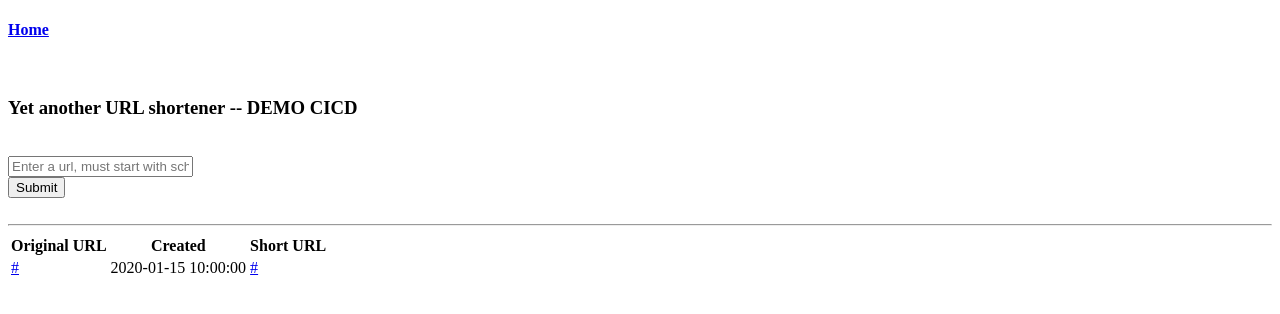
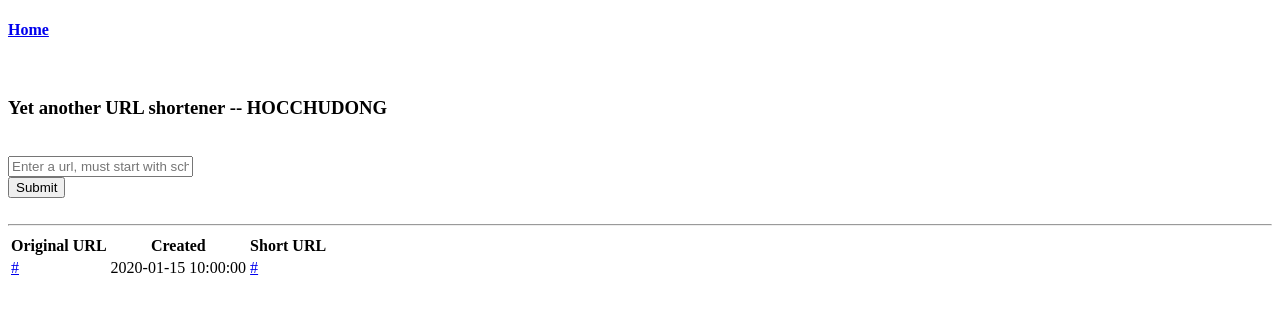
Before and after one commit to dunguyenn/democicd, a Python web app: template app/templates/index.html in a window 1280 px wide. Shown: the top 314 px of the page. Run offline with Jinja, Linux system fonts and the light colour scheme; the template is opened without the code that fills it: most values are stand-ins (such as "Sample title", 1, 10 or a date in 2020); some libraries are stand-ins or nearby versions.

Commit message:
cap nhat ma nguon

```diff
--- a/app/templates/index.html
+++ b/app/templates/index.html
@@ -3,7 +3,7 @@
 {% block content %}
 
 <div class="text-center">
-  <h3>Yet another URL shortener -- DEMO CICD</h3>
+  <h3>Yet another URL shortener -- HOCCHUDONG</h3>
 </div>
 
 <br>
```
